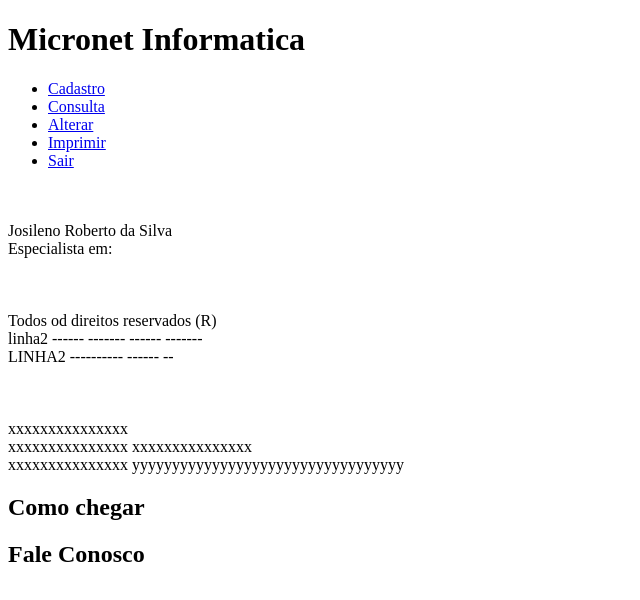
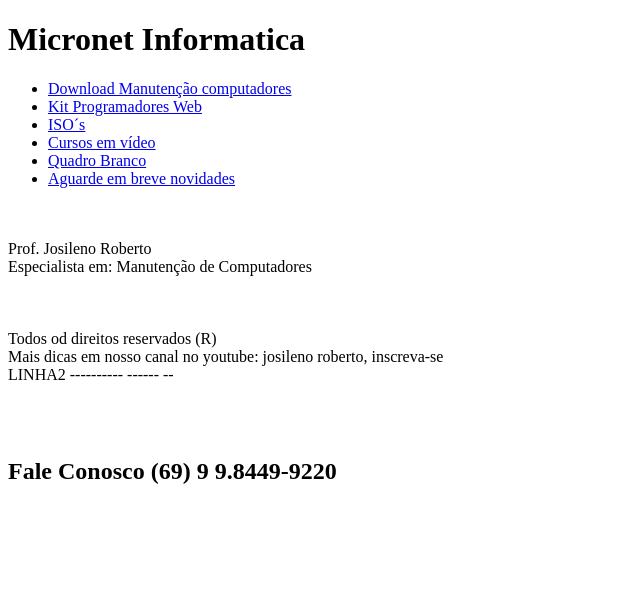
Before and after one commit to josilenoroberto/x, a plain HTML site: page index.html in a window 1280 px wide. Shown: the whole page, without its empty margins (0-640 px from the left). Drawn offline with Linux system fonts and the light colour scheme.

Commit message:
Update index.html

```diff
--- a/index.html
+++ b/index.html
@@ -16,11 +16,13 @@
 
         <section class="menuE">
         <ul>
-        <li><a href="#">Cadastro</a></li>
-        <li><a href="#">Consulta</a></li>
-        <li><a href="#">Alterar</a></li>
-        <li><a href="#">Imprimir</a></li>
-        <li><a href="#">Sair</a></li>
+        <li><a href="#">Download Manutenção computadores</a></li>
+        <li><a href="#">Kit Programadores Web</a></li>
+        <li><a href="#">ISO´s</a></li>
+        <li><a href="#">Cursos em vídeo</a></li>
+        <li><a href="#">Quadro Branco</a></li>
+             <li><a href="#">Aguarde em breve novidades</a></li>
+
             </ul>
         </section>
         <section class="paragrafo">
@@ -28,22 +30,19 @@
 
         <br>
         <br>
-        Josileno Roberto da Silva <br>
-            Especialista em: <br> <br> <br> <br>
+        Prof. Josileno Roberto <br>
+            Especialista em: Manutenção de Computadores<br> <br> <br> <br>
             Todos od direitos reservados (R) <br>
 
-            linha2 ------ ------- ------ ------- <br> LINHA2
+            Mais dicas em nosso canal no youtube: josileno roberto, inscreva-se <br> LINHA2
             ---------- ------ -- <br> <br> <br> <br>
-            xxxxxxxxxxxxxxx<br>xxxxxxxxxxxxxxx
-            xxxxxxxxxxxxxxx<br>xxxxxxxxxxxxxxx
-            yyyyyyyyyyyyyyyyyyyyyyyyyyyyyyyyyy
+
 
             </p>
             </section>
             <footer>
             <section class="fim">
-                <h1> Como chegar </h1>
-                <h2> Fale Conosco </h2>
+                                <h2> Fale Conosco (69) 9 9.8449-9220  </h2>
                 </section>
             </footer>
         </div>
```
